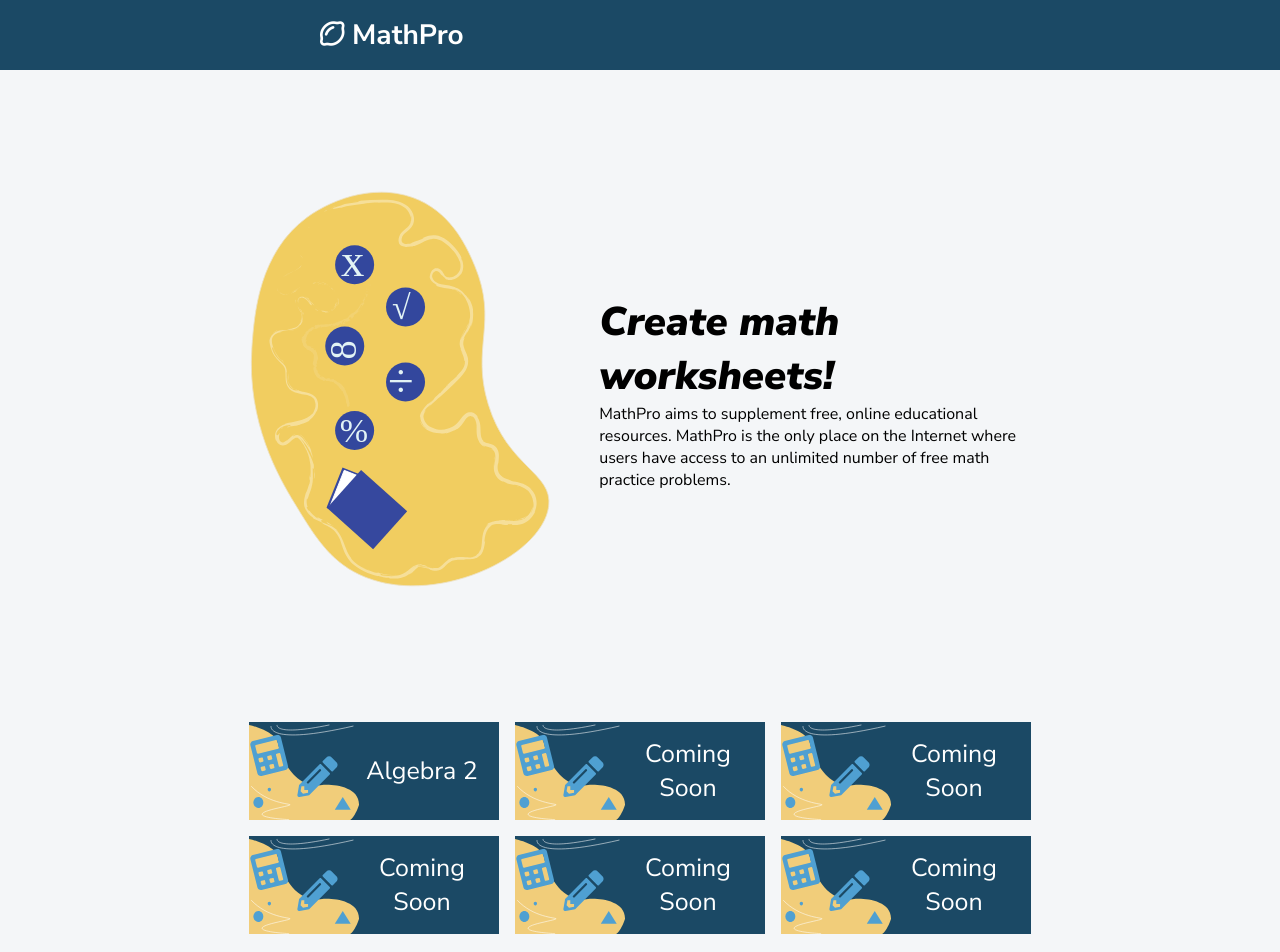
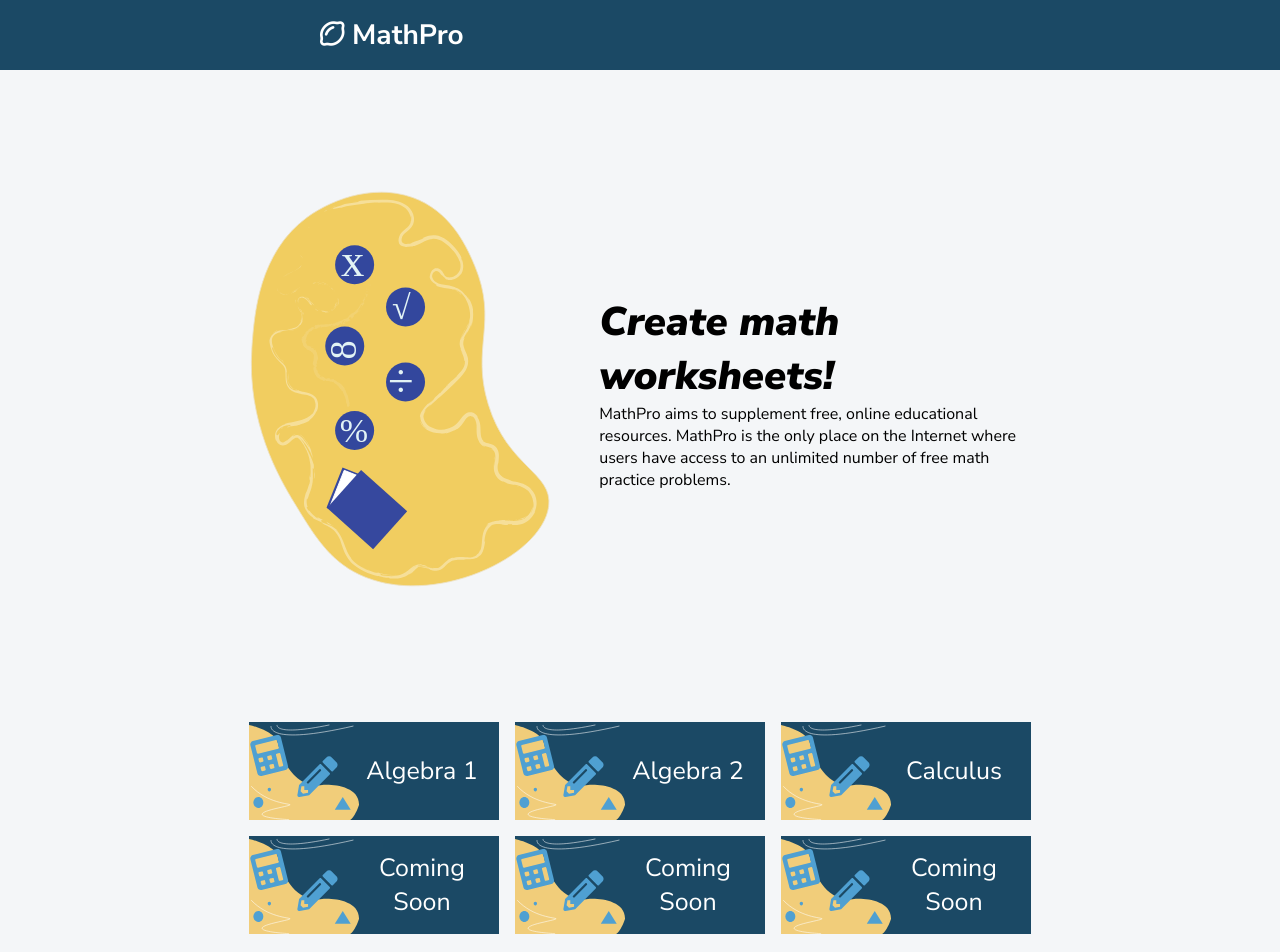
Before and after one commit to DanielEtaat/MathProWeb, a React (Create React App) app in the folder client/: page / in a window 1280 px wide. Shown: the top 952 px of the page. Built offline with nearby package versions, Linux system fonts and the light colour scheme; no server answers.

Commit message:
Update Home.js with new topics. Test data loading code.

```diff
--- a/client/src/components/pages/Home.js
+++ b/client/src/components/pages/Home.js
@@ -23,23 +23,23 @@ const Home = () => {
             </p>
           </div>
         </div>
+        <Link to="/custom/Algebra 1" className="subject-btn">
+          <div className="button-svg">
+            <ButtonSVG width="110px" height="101px" />
+          </div>
+          Algebra 1
+        </Link>
         <Link to="/custom/Algebra 2" className="subject-btn">
           <div className="button-svg">
             <ButtonSVG width="110px" height="101px" />
           </div>
           Algebra 2
         </Link>
-        <Link to="#" className="subject-btn">
+        <Link to="/custom/Calculus" className="subject-btn">
           <div className="button-svg">
             <ButtonSVG width="110px" height="101px" />
           </div>
-          <p>Coming Soon</p>
-        </Link>
-        <Link to="#" className="subject-btn">
-          <div className="button-svg">
-            <ButtonSVG width="110px" height="101px" />
-          </div>
-          Coming Soon
+          Calculus
         </Link>
         <Link to="#" className="subject-btn">
           <div className="button-svg">
--- a/client/src/components/pages/WorksheetCustomization/SelectTopics.js
+++ b/client/src/components/pages/WorksheetCustomization/SelectTopics.js
@@ -20,9 +20,10 @@ const SelectTopics = () => {
   const { topicCart } = useContext(CartContext);
   const { loading, availableTopics } = useContext(DataContext);
 
+  // console.log("waiting for available_data to complete", loading);
   while (loading); // wait until loading is false.
   const data = availableTopics;
-  console.log("data", data);
+  // console.log("data", data);
 
   return (
     <div className="content worksheet-customization-content">
--- a/client/src/context/Data/DataReducer.js
+++ b/client/src/context/Data/DataReducer.js
@@ -9,7 +9,7 @@ const DataReducer = (state, action) => {
         availableTopics: action.payload,
         loading: false,
       };
-      console.log("d", d);
+      // console.log("available_data result", d);
       return d;
     case SET_LOADING:
       return {
--- a/client/src/context/Data/DataState.js
+++ b/client/src/context/Data/DataState.js
@@ -20,6 +20,7 @@ const DataState = (props) => {
     const getData = async () => {
       setLoading();
       try {
+        // console.log("Start loading data.");
         const availableTopics = (await axios.get(`https://puxec9.deta.dev/keys`)).data;
         dispatch({ type: GET_DATA, payload: availableTopics });
       } catch (err) {
```
